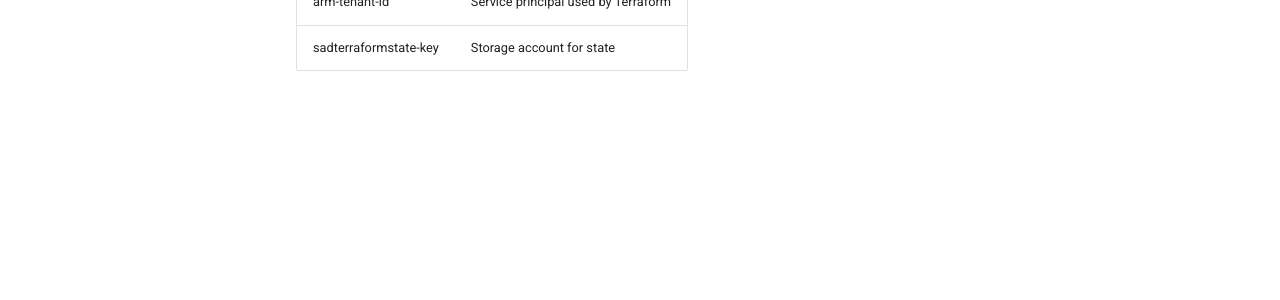
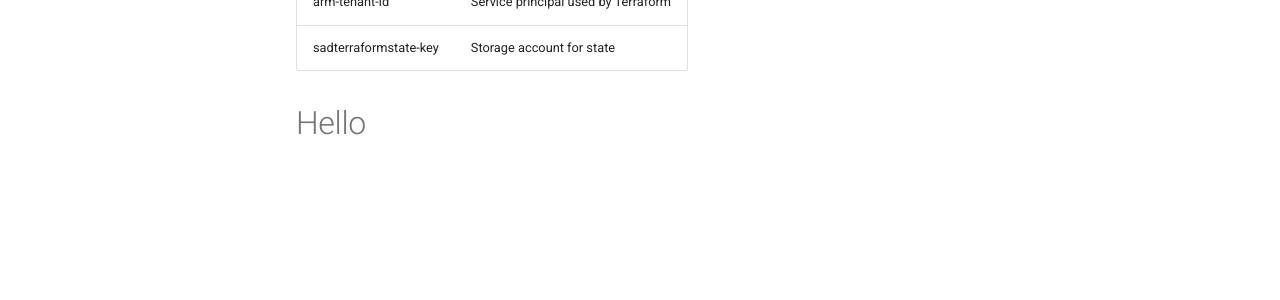
Before and after one commit to PfikestInt/IaCManager, an MkDocs documentation site: the page built from documentation/docs/design/key_vault.md, in a window 1280 px wide. Shown: the part 420-720 px from the top of the page. Built offline with MkDocs 1.6.1 and Material for MkDocs 9.7.7, drawn with Linux system fonts in a browser that asks for light colours.

Commit message:
retry rebuild

```diff
--- a/documentation/docs/design/key_vault.md
+++ b/documentation/docs/design/key_vault.md
@@ -10,3 +10,5 @@ Storage Account: sadterraformstate
 | arm-client-secret     | Service principal used by Terraform |
 | arm-tenant-id         | Service principal used by Terraform |
 | sadterraformstate-key | Storage account for state           |
+
+# Hello
```
Also changed, not shown: documentation/site/design/key_vault.html, documentation/site/search/search_index.json, 1 other file.
